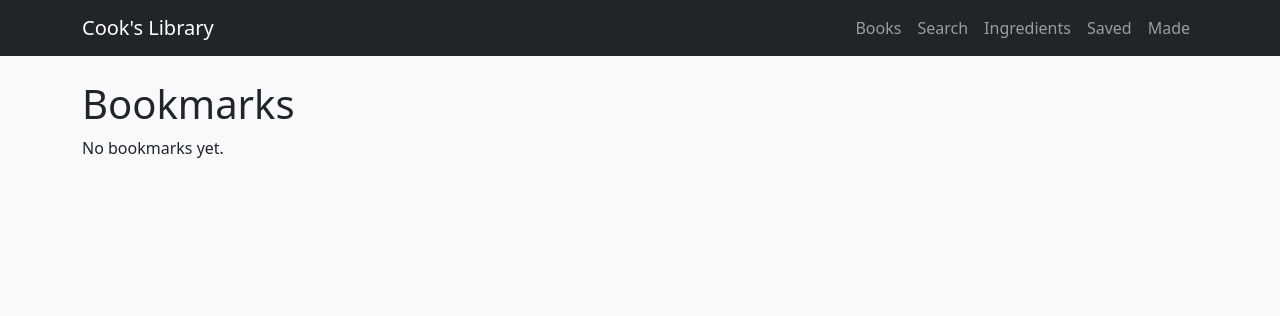
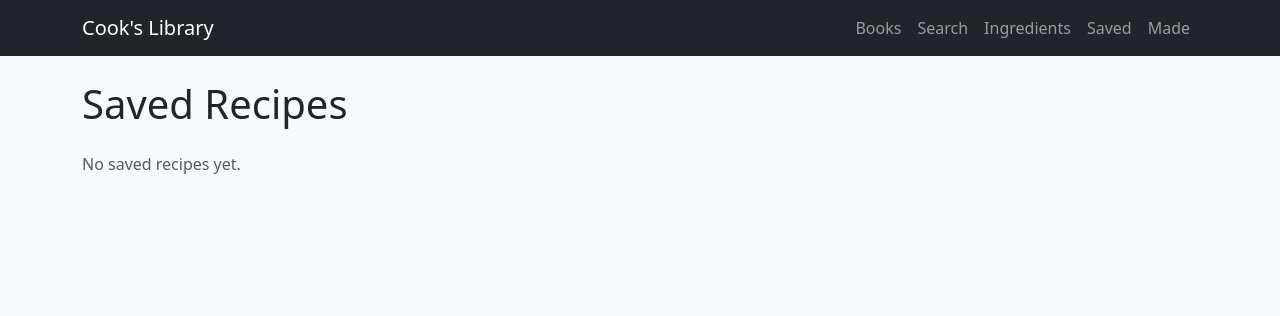
Before and after one commit to superversivesf/cookshelf, a FastAPI app: page /bookmarks in a window 1280 px wide. Shown: the top 316 px of the page. Run offline with FastAPI, Linux system fonts and the light colour scheme; some libraries are stand-ins or nearby versions.

Commit message:
feat: Bootstrap bookmark button and card-grid bookmarks page

```diff
--- a/src/cooksLibrary/web/templates/bookmarks.html
+++ b/src/cooksLibrary/web/templates/bookmarks.html
@@ -1,16 +1,24 @@
 {% extends "base.html" %}
-{% block title %}Bookmarks - Cook's Library{% endblock %}
+{% block title %}Saved - Cook's Library{% endblock %}
 {% block content %}
-<h1 class="text-3xl font-bold mb-6">Bookmarks</h1>
+<h1 class="mb-4">Saved Recipes</h1>
 {% if not bookmarks %}
-<p class="text-stone-500">No bookmarks yet.</p>
+<p class="text-muted">No saved recipes yet.</p>
+{% else %}
+<div class="row g-3">
+    {% for bm in bookmarks %}
+    <div class="col-12 col-sm-6 col-md-4 col-lg-3">
+        <div class="card h-100">
+            <div class="card-body">
+                <a href="/recipes/{{ bm.id }}" class="text-decoration-none">
+                    <h5 class="card-title text-dark">{{ bm.title }}</h5>
+                </a>
+                <p class="card-text small text-muted">{{ bm.book_title }} · p.{{ bm.page_start }}</p>
+                <p class="card-text small text-muted">Saved {{ bm.created_at[:10] if bm.created_at else '' }}</p>
+            </div>
+        </div>
+    </div>
+    {% endfor %}
+</div>
 {% endif %}
-<ul class="space-y-2">
-    {% for bm in bookmarks %}
-    <li class="p-4 bg-white rounded shadow">
-        <a href="/recipes/{{ bm.id }}" class="font-semibold text-blue-600 hover:underline">{{ bm.title }}</a>
-        <p class="text-sm text-stone-500">{{ bm.book_title }} · p.{{ bm.page_start }} · {{ bm.created_at }}</p>
-    </li>
-    {% endfor %}
-</ul>
 {% endblock %}
--- a/src/cooksLibrary/web/templates/partials/bookmark_button.html
+++ b/src/cooksLibrary/web/templates/partials/bookmark_button.html
@@ -1,5 +1,5 @@
 <button hx-post="/bookmarks" hx-vals='{"recipe_id": {{ recipe.id }}}'
         hx-swap="outerHTML"
-        class="px-4 py-2 rounded {{ 'bg-red-500 text-white' if bookmarked else 'bg-stone-200' }}">
-    {{ 'Bookmarked' if bookmarked else 'Bookmark' }}
+        class="btn btn-sm {{ 'btn-danger' if bookmarked else 'btn-outline-secondary' }}">
+    {{ '🔖 Saved' if bookmarked else 'Save' }}
 </button>
```
Also changed, not shown: tests/test_web_bookmarks.py (+5 -4 lines).
